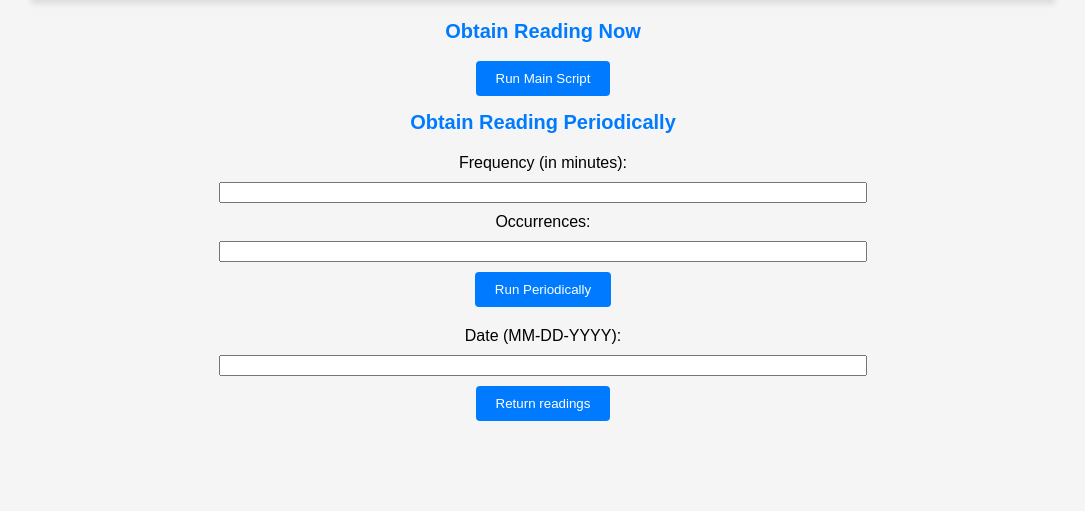
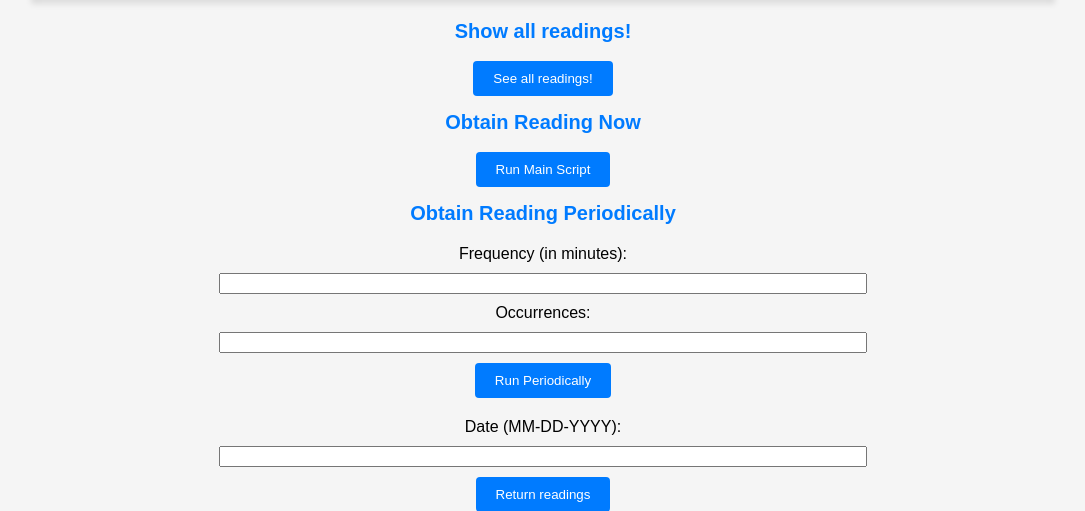
Before and after one commit to diegopimi/Wispeed, a Flask app: page / in a window 1280 px wide. Shown: the part 130-641 px from the top of the page, without its empty margins (97-1182 px from the left). Run offline with Flask 3, Linux system fonts and the light colour scheme; data that the repository does not hold is empty; some libraries are stand-ins or nearby versions.

Commit message:
Added option to see all readings (unfilter)

```diff
--- a/app.py
+++ b/app.py
@@ -1,7 +1,7 @@
 from flask import Flask, render_template, redirect, request, url_for
 from flask_pymongo import PyMongo
 import subprocess
-from functionalities import periodic_reading, returnReading
+from functionalities import periodic_reading, returnReading, returnAll
 
 app = Flask(__name__)
 app.config['MONGO_URI'] = 'mongodb://localhost:27017/DBPimi'
@@ -40,5 +40,15 @@ def return_dated():
         print("Error running request:", e)
     return redirect(url_for('index'))
 
+@app.route('/return_all', methods=['POST'])
+def return_all():
+    try:
+        readings=returnAll()          # Call the periodic_reading function with the values
+        return render_template('index.html', data=readings)
+    except subprocess.CalledProcessError as e:
+        print("Error running request:", e)
+    return redirect(url_for('index'))
+
+
 if __name__ == '__main__':
     app.run(debug=True)
--- a/crudFunc.py
+++ b/crudFunc.py
@@ -26,3 +26,7 @@ def returnReading(date_r):
     }
     result = wispeed_collection.find(wifi_data)
     return result
+
+def returnAll():
+    result = wispeed_collection.find()
+    return result
--- a/functionalities.py
+++ b/functionalities.py
@@ -55,3 +55,6 @@ def periodic_reading(frequency, max):
 
 def returnReading(date):
     return crudFunc.returnReading(date)
+
+def returnAll():
+    return crudFunc.returnAll()
--- a/templates/index.html
+++ b/templates/index.html
@@ -27,6 +27,11 @@
             {% endfor %}
         </tbody>
     </table>
+    <h2 class="subheaders">Show all readings!</h2>
+    <br>
+    <form action="{{ url_for('return_all') }}" method="post">
+        <button type="submit" class="button">See all readings!</button>
+    </form>
     <h2 class="subheaders">Obtain Reading Now</h2>
     <br>
     <form action="{{ url_for('run_main') }}" method="post">
```
